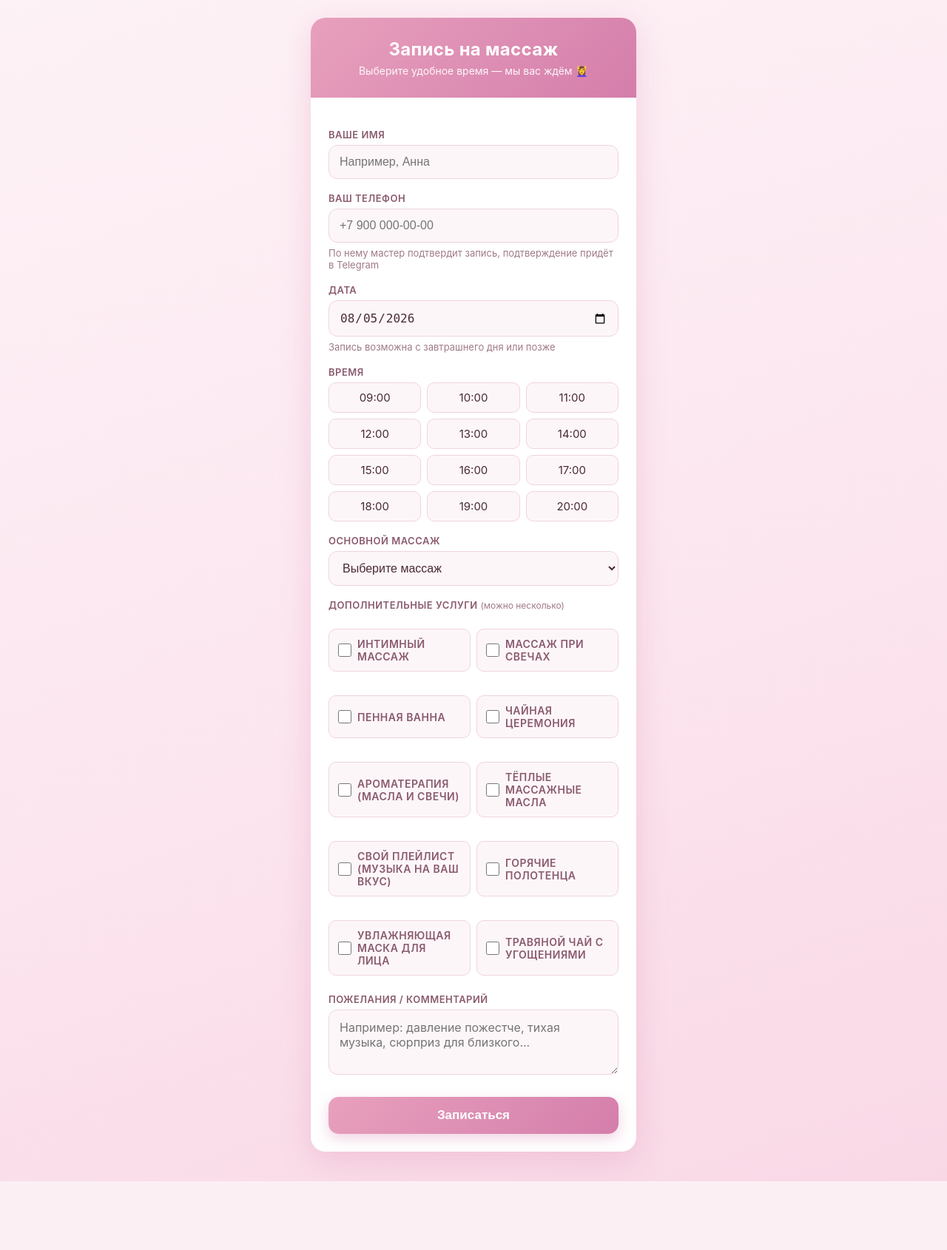
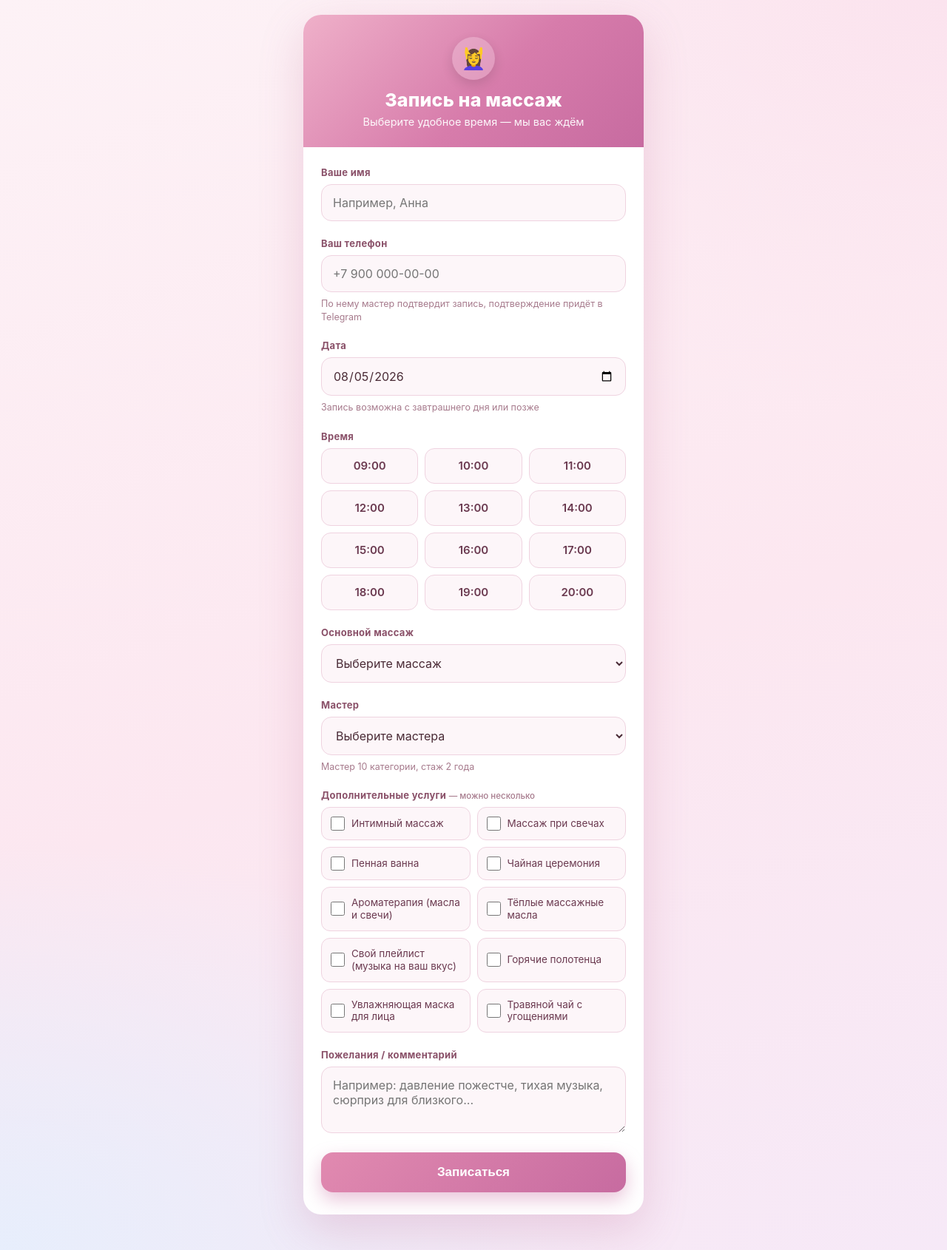
Before and after one commit to 331515Stud/-, a Flask app: page / in a window 1280 px wide. Shown: the whole page at 74% size. Before the commit the page ends 1597 px from the top, so only its background shows below. Run offline with Flask 3, Linux system fonts and the light colour scheme.

Commit message:
Выбор мастера, мобильная адаптация, новый дизайн формы, успеха и админки

```diff
--- a/app.py
+++ b/app.py
@@ -45,6 +45,12 @@ EXTRA_SERVICES = [
 
 PLAYLIST_EXTRA = "Свой плейлист (музыка на ваш вкус)"
 
+MASTERS = ["Красавцев Никита"]
+
+MASTER_INFO = {
+    "Красавцев Никита": "Мастер 10 категории, стаж 2 года",
+}
+
 TIME_SLOTS = [
     "09:00", "10:00", "11:00", "12:00", "13:00", "14:00",
     "15:00", "16:00", "17:00", "18:00", "19:00", "20:00",
@@ -79,6 +85,7 @@ def init_db():
                 phone TEXT NOT NULL DEFAULT '',
                 date TEXT NOT NULL,
                 time TEXT NOT NULL,
+                master TEXT NOT NULL DEFAULT '',
                 service TEXT NOT NULL,
                 extras TEXT NOT NULL DEFAULT '',
                 playlist TEXT NOT NULL DEFAULT '',
@@ -101,6 +108,7 @@ def init_db():
             "notes": "TEXT NOT NULL DEFAULT ''",
             "phone": "TEXT NOT NULL DEFAULT ''",
             "playlist": "TEXT NOT NULL DEFAULT ''",
+            "master": "TEXT NOT NULL DEFAULT ''",
             "status": "TEXT NOT NULL DEFAULT 'new'",
             "tgm_chat_id": "TEXT",
             "master_chat_id": "TEXT",
@@ -161,6 +169,12 @@ def build_booking_text(row):
         f"⏰ Время: <b>{row['time']}</b>",
         f"💆‍♀️ Массаж: <b>{html.escape(row['service'])}</b>",
     ]
+    if row["master"]:
+        info = MASTER_INFO.get(row["master"], "")
+        master_line = f"👨‍⚕️ Мастер: <b>{html.escape(row['master'])}</b>"
+        if info:
+            master_line += f" ({html.escape(info)})"
+        lines.append(master_line)
     if row["extras"]:
         lines.append(f"✨ Дополнительно: <b>{html.escape(row['extras'])}</b>")
     if row["playlist"]:
@@ -402,6 +416,8 @@ def index():
         main_services=MAIN_SERVICES,
         extra_services=EXTRA_SERVICES,
         playlist_extra=PLAYLIST_EXTRA,
+        masters=MASTERS,
+        master_info=MASTER_INFO,
         time_slots=TIME_SLOTS,
         today=date.today().isoformat(),
     )
@@ -414,6 +430,7 @@ def book():
     date_str = request.form.get("date", "").strip()
     time_str = request.form.get("time", "").strip()
     service = request.form.get("service", "").strip()
+    master = request.form.get("master", "").strip()
     extras = request.form.getlist("extras")
     playlist = request.form.get("playlist", "").strip()
     notes = request.form.get("notes", "").strip()
@@ -425,6 +442,8 @@ def book():
         errors.append("Укажите корректный номер телефона — по нему мастер подтвердит запись.")
     if service not in MAIN_SERVICES:
         errors.append("Пожалуйста, выберите основной массаж.")
+    if master not in MASTERS:
+        errors.append("Пожалуйста, выберите мастера.")
     for extra in extras:
         if extra not in EXTRA_SERVICES:
             errors.append("Некорректная дополнительная услуга.")
@@ -464,16 +483,17 @@ def book():
     extras_csv = ", ".join(extras)
     with get_db() as conn:
         cur = conn.execute(
-            "INSERT INTO bookings (name, phone, date, time, service, extras, playlist, notes, created_at) "
-            "VALUES (?, ?, ?, ?, ?, ?, ?, ?, ?)",
-            (name, phone, date_str, time_str, service, extras_csv, playlist, notes, created_at),
+            "INSERT INTO bookings (name, phone, date, time, master, service, extras, playlist, notes, created_at) "
+            "VALUES (?, ?, ?, ?, ?, ?, ?, ?, ?, ?)",
+            (name, phone, date_str, time_str, master, service, extras_csv, playlist, notes, created_at),
         )
         booking_id = cur.lastrowid
 
     notify_booking(booking_id)
     return redirect(
         url_for("success", booking_id=booking_id, name=name, phone=phone, date=date_str,
-                time=time_str, service=service, extras=extras_csv, playlist=playlist, notes=notes)
+                time=time_str, master=master, service=service, extras=extras_csv,
+                playlist=playlist, notes=notes)
     )
 
 
@@ -485,6 +505,7 @@ def success():
     date_str = request.args.get("date", "")
     time_str = request.args.get("time", "")
     service = request.args.get("service", "")
+    master = request.args.get("master", "")
     extras = request.args.get("extras", "")
     playlist = request.args.get("playlist", "")
     notes = request.args.get("notes", "")
@@ -496,7 +517,7 @@ def success():
         "success.html",
         booking_id=booking_id,
         bot_username=bot_username(),
-        name=name, phone=phone, date=pretty, time=time_str,
+        name=name, phone=phone, date=pretty, time=time_str, master=master,
         service=service, extras=extras, playlist=playlist, notes=notes,
     )
 
@@ -534,6 +555,7 @@ def admin():
             "date_iso": row["date"],
             "weekday": WEEKDAYS[datetime.strptime(row["date"], "%Y-%m-%d").weekday()],
             "time": row["time"],
+            "master": row["master"],
             "service": row["service"],
             "extras": row["extras"],
             "playlist": row["playlist"],
--- a/templates/index.html
+++ b/templates/index.html
@@ -2,164 +2,189 @@
 <html lang="ru">
 <head>
 <meta charset="UTF-8">
-<meta name="viewport" content="width=device-width, initial-scale=1.0">
+<meta name="viewport" content="width=device-width, initial-scale=1.0, viewport-fit=cover">
 <title>Запись на массаж</title>
 <style>
   * { box-sizing: border-box; margin: 0; padding: 0; }
+  html { -webkit-text-size-adjust: 100%; }
   body {
-    font-family: -apple-system, "Segoe UI", Roboto, Arial, sans-serif;
+    font-family: -apple-system, BlinkMacSystemFont, "Segoe UI", Roboto, Arial, sans-serif;
     min-height: 100vh;
-    background: linear-gradient(160deg, #fdf2f6 0%, #fce7f0 50%, #f9d8e6 100%);
+    color: #4a2b36;
+    background:
+      radial-gradient(120% 60% at 100% 0%, #fbe3ee 0%, rgba(251,227,238,0) 55%),
+      radial-gradient(120% 60% at 0% 100%, #e7eefc 0%, rgba(231,238,252,0) 55%),
+      linear-gradient(160deg, #fdf2f6 0%, #fce7f0 55%, #f6e9f7 100%);
     display: flex;
     align-items: flex-start;
     justify-content: center;
-    padding: 24px 16px 40px;
-    color: #4a2b36;
+    padding: calc(20px + env(safe-area-inset-top)) 16px calc(48px + env(safe-area-inset-bottom));
   }
   .card {
+    width: 100%;
+    max-width: 460px;
     background: #fff;
-    width: 100%;
-    max-width: 440px;
-    border-radius: 20px;
-    box-shadow: 0 12px 40px rgba(214, 120, 165, 0.25);
+    border-radius: 24px;
+    box-shadow: 0 20px 60px rgba(181, 90, 137, 0.22);
     overflow: hidden;
   }
   .header {
-    background: linear-gradient(135deg, #e8a0bd, #d47eab);
+    background: linear-gradient(135deg, #efb0c9 0%, #d77cab 55%, #c76ba0 100%);
     color: #fff;
-    padding: 28px 24px;
+    padding: 30px 24px 26px;
     text-align: center;
+    position: relative;
   }
-  .header h1 { font-size: 24px; margin-bottom: 6px; letter-spacing: 0.3px; }
-  .header p { font-size: 14px; opacity: 0.92; }
-  form { padding: 24px; }
-  label {
+  .header .icon {
+    width: 58px; height: 58px;
+    margin: 0 auto 12px;
+    border-radius: 50%;
+    background: rgba(255,255,255,0.22);
+    display: flex; align-items: center; justify-content: center;
+    font-size: 28px;
+    box-shadow: 0 6px 16px rgba(0,0,0,0.12);
+  }
+  .header h1 { font-size: 25px; letter-spacing: 0.2px; font-weight: 800; }
+  .header p { font-size: 14.5px; opacity: 0.94; margin-top: 6px; font-weight: 400; }
+  form { padding: 26px 24px 30px; }
+  .field { margin-bottom: 22px; }
+  label.ft {
     display: block;
     font-size: 13px;
-    font-weight: 600;
-    color: #8a5a6e;
-    margin: 18px 0 6px;
-    text-transform: uppercase;
-    letter-spacing: 0.5px;
+    font-weight: 700;
+    color: #8a5169;
+    margin-bottom: 8px;
+    letter-spacing: 0.3px;
   }
-  input, select {
+  input[type="text"], input[type="tel"], input[type="date"], select, textarea {
     width: 100%;
-    padding: 13px 14px;
     font-size: 16px;
+    padding: 14px 15px;
     border: 1.5px solid #efd3e0;
-    border-radius: 12px;
+    border-radius: 14px;
     background: #fdf6f9;
     color: #4a2b36;
     outline: none;
-    transition: border-color 0.15s, box-shadow 0.15s;
+    transition: border-color 0.15s, box-shadow 0.15s, background 0.15s;
+    font-family: inherit;
   }
-  input:focus, select:focus {
-    border-color: #d47eab;
-    box-shadow: 0 0 0 3px rgba(212, 126, 171, 0.18);
+  input:focus, select:focus, textarea:focus {
+    border-color: #d77cab;
+    box-shadow: 0 0 0 4px rgba(215, 124, 171, 0.16);
     background: #fff;
   }
-  textarea {
-    width: 100%;
-    padding: 13px 14px;
-    font-size: 16px;
+  textarea { resize: vertical; }
+  .hint { font-size: 12.5px; color: #a77b8d; margin-top: 7px; line-height: 1.4; }
+  .slots {
+    display: grid;
+    grid-template-columns: repeat(3, 1fr);
+    gap: 9px;
+  }
+  .slot {
+    min-height: 48px;
+    text-align: center;
+    font-size: 15px;
+    font-weight: 600;
+    color: #6b3a50;
+    background: #fdf6f9;
     border: 1.5px solid #efd3e0;
-    border-radius: 12px;
-    background: #fdf6f9;
-    color: #4a2b36;
-    outline: none;
+    border-radius: 13px;
+    cursor: pointer;
     font-family: inherit;
-    resize: vertical;
+    transition: all 0.15s;
+    touch-action: manipulation;
   }
-  textarea:focus {
-    border-color: #d47eab;
-    box-shadow: 0 0 0 3px rgba(212, 126, 171, 0.18);
-    background: #fff;
+  .slot:active { transform: scale(0.97); }
+  .slot:hover { border-color: #d77cab; }
+  .slot.active {
+    background: linear-gradient(135deg, #e18ab0, #d77cab);
+    border-color: transparent;
+    color: #fff;
+    font-weight: 800;
+    box-shadow: 0 6px 14px rgba(215, 124, 171, 0.35);
   }
+  .hidden-time { display: none; }
   .extras {
     display: grid;
     grid-template-columns: repeat(2, 1fr);
-    gap: 8px;
+    gap: 9px;
   }
   .extra {
     display: flex;
     align-items: center;
-    gap: 8px;
-    padding: 11px 12px;
-    font-size: 14px;
+    gap: 9px;
+    padding: 12px 12px;
+    font-size: 13.5px;
+    line-height: 1.25;
+    color: #6b3a50;
     border: 1.5px solid #efd3e0;
-    border-radius: 10px;
+    border-radius: 12px;
     background: #fdf6f9;
     cursor: pointer;
     transition: all 0.15s;
+    user-select: none;
   }
-  .extra:hover { border-color: #d47eab; }
+  .extra:active { transform: scale(0.98); }
+  .extra:hover { border-color: #d77cab; }
   .extra:has(input:checked) {
     background: #fbeaf2;
-    border-color: #d47eab;
-    font-weight: 600;
+    border-color: #d77cab;
+    color: #a03c6e;
+    font-weight: 700;
   }
   .extra input {
-    width: 18px; height: 18px;
-    accent-color: #d47eab;
+    width: 19px; height: 19px;
+    accent-color: #d77cab;
     flex-shrink: 0;
   }
-  .hint-inline { font-size: 12px; color: #a07a8a; font-weight: 400; text-transform: none; letter-spacing: 0; }
-  .slots {
-    display: grid;
-    grid-template-columns: repeat(3, 1fr);
-    gap: 8px;
+  .hint-inline {
+    font-size: 11.5px;
+    color: #a77b8d;
+    font-weight: 500;
+    text-transform: none;
+    letter-spacing: 0;
   }
-  .slot {
-    text-align: center;
-    padding: 10px 4px;
-    font-size: 15px;
-    border: 1.5px solid #efd3e0;
-    border-radius: 10px;
-    background: #fdf6f9;
-    color: #4a2b36;
+  .btn {
+    width: 100%;
+    min-height: 54px;
+    font-size: 17px;
+    font-weight: 800;
+    color: #fff;
+    background: linear-gradient(135deg, #e18ab0, #c76ba0);
+    border: none;
+    border-radius: 16px;
     cursor: pointer;
-    transition: all 0.15s;
-    font-family: inherit;
+    box-shadow: 0 10px 24px rgba(199, 107, 160, 0.4);
+    transition: transform 0.12s, box-shadow 0.15s;
+    touch-action: manipulation;
   }
-  .slot:hover { border-color: #d47eab; }
-  .slot.active {
-    background: #d47eab;
-    border-color: #d47eab;
-    color: #fff;
-    font-weight: 600;
+  .btn:active { transform: translateY(1px) scale(0.99); box-shadow: 0 6px 14px rgba(199, 107, 160, 0.3); }
+  .flash {
+    margin: 16px 20px 0;
+    padding: 12px 14px;
+    border-radius: 12px;
+    font-size: 14px;
+    line-height: 1.4;
   }
-  .hidden-time { display: none; }
-  button[type="submit"] {
-    width: 100%;
-    margin-top: 26px;
-    padding: 15px;
-    font-size: 17px;
-    font-weight: 700;
-    color: #fff;
-    background: linear-gradient(135deg, #e8a0bd, #d47eab);
-    border: none;
-    border-radius: 14px;
-    cursor: pointer;
-    transition: transform 0.1s, box-shadow 0.15s;
-    box-shadow: 0 6px 18px rgba(212, 126, 171, 0.35);
+  .flash.error { background: #fde4ea; color: #b03a50; border: 1px solid #f6c4d0; }
+  .flash.ok { background: #e5f5ea; color: #2f7a45; border: 1px solid #c4e5cf; }
+
+  @media (max-width: 380px) {
+    body { padding-left: 12px; padding-right: 12px; }
+    form { padding-left: 18px; padding-right: 18px; }
+    .extras { grid-template-columns: 1fr; }
+    .slots { grid-template-columns: repeat(3, 1fr); gap: 7px; }
+    .slot { min-height: 46px; font-size: 14px; }
+    .header h1 { font-size: 22px; }
   }
-  button[type="submit"]:hover { transform: translateY(-1px); }
-  button[type="submit"]:active { transform: translateY(0); }
-  .flash {
-    margin: 0 24px;
-    padding: 12px 14px;
-    border-radius: 10px;
-    font-size: 14px;
-  }
-  .flash.error { background: #fde8ec; color: #b03a50; }
-  .hint { font-size: 13px; color: #a07a8a; margin-top: 6px; }
 </style>
 </head>
 <body>
   <div class="card">
     <div class="header">
+      <div class="icon">💆‍♀️</div>
       <h1>Запись на массаж</h1>
-      <p>Выберите удобное время — мы вас ждём 💆‍♀️</p>
+      <p>Выберите удобное время — мы вас ждём</p>
     </div>
 
     {% with messages = get_flashed_messages(with_categories=true) %}
@@ -169,34 +194,56 @@
     {% endwith %}
 
     <form method="POST" action="/book">
-      <label for="name">Ваше имя</label>
+      <div class="field">
+        <label class="ft" for="name">Ваше имя</label>
         <input type="text" id="name" name="name" maxlength="100" placeholder="Например, Анна" required>
+      </div>
 
-      <label for="phone">Ваш телефон</label>
+      <div class="field">
+        <label class="ft" for="phone">Ваш телефон</label>
         <input type="tel" id="phone" name="phone" maxlength="20" placeholder="+7 900 000-00-00" required>
         <div class="hint">По нему мастер подтвердит запись, подтверждение придёт в Telegram</div>
+      </div>
 
-      <label for="date">Дата</label>
+      <div class="field">
+        <label class="ft" for="date">Дата</label>
         <input type="date" id="date" name="date" min="{{ today }}" required>
         <div class="hint">Запись возможна с завтрашнего дня или позже</div>
+      </div>
 
-      <label>Время</label>
+      <div class="field">
+        <label class="ft">Время</label>
         <div class="slots">
           {% for slot in time_slots %}
             <button type="button" class="slot" data-time="{{ slot }}">{{ slot }}</button>
           {% endfor %}
         </div>
         <input type="hidden" id="time" name="time" class="hidden-time" required>
+      </div>
 
-      <label for="service">Основной массаж</label>
+      <div class="field">
+        <label class="ft" for="service">Основной массаж</label>
         <select id="service" name="service" required>
           <option value="" disabled selected>Выберите массаж</option>
           {% for s in main_services %}
             <option value="{{ s }}">{{ s }}</option>
           {% endfor %}
         </select>
+      </div>
 
-      <label>Дополнительные услуги <span class="hint-inline">(можно несколько)</span></label>
+      <div class="field">
+        <label class="ft" for="master">Мастер</label>
+        <select id="master" name="master" required>
+          <option value="" disabled selected>Выберите мастера</option>
+          {% for m in masters %}
+            <option value="{{ m }}">{{ m }}</option>
+          {% endfor %}
+        </select>
+        <div class="hint">{{ master_info.get(masters[0], '') }}</div>
+      </div>
+
+      <div class="field">
+        <label class="ft">Дополнительные услуги <span class="hint-inline">— можно несколько</span></label>
         <div class="extras">
           {% for e in extra_services %}
             <label class="extra">
@@ -205,18 +252,21 @@
             </label>
           {% endfor %}
         </div>
+      </div>
 
-      <div id="playlistWrap" style="display:none;">
-        <label for="playlist">Ваши треки или ссылки</label>
+      <div class="field" id="playlistWrap" style="display:none;">
+        <label class="ft" for="playlist">Ваши треки или ссылки</label>
         <textarea id="playlist" name="playlist" maxlength="1000" rows="3"
           placeholder="Названия треков или ссылки на музыку (Яндекс Музыка, Spotify...)" disabled></textarea>
       </div>
 
-      <label for="notes">Пожелания / комментарий</label>
+      <div class="field">
+        <label class="ft" for="notes">Пожелания / комментарий</label>
         <textarea id="notes" name="notes" maxlength="500" rows="3"
           placeholder="Например: давление пожестче, тихая музыка, сюрприз для близкого..."></textarea>
+      </div>
 
-      <button type="submit">Записаться</button>
+      <button class="btn" type="submit">Записаться</button>
     </form>
   </div>
 
```
Also changed, not shown: templates/admin.html (+7 -2 lines), templates/success.html (+59 -44 lines). Lines whose indentation alone changed are shown as unchanged.
